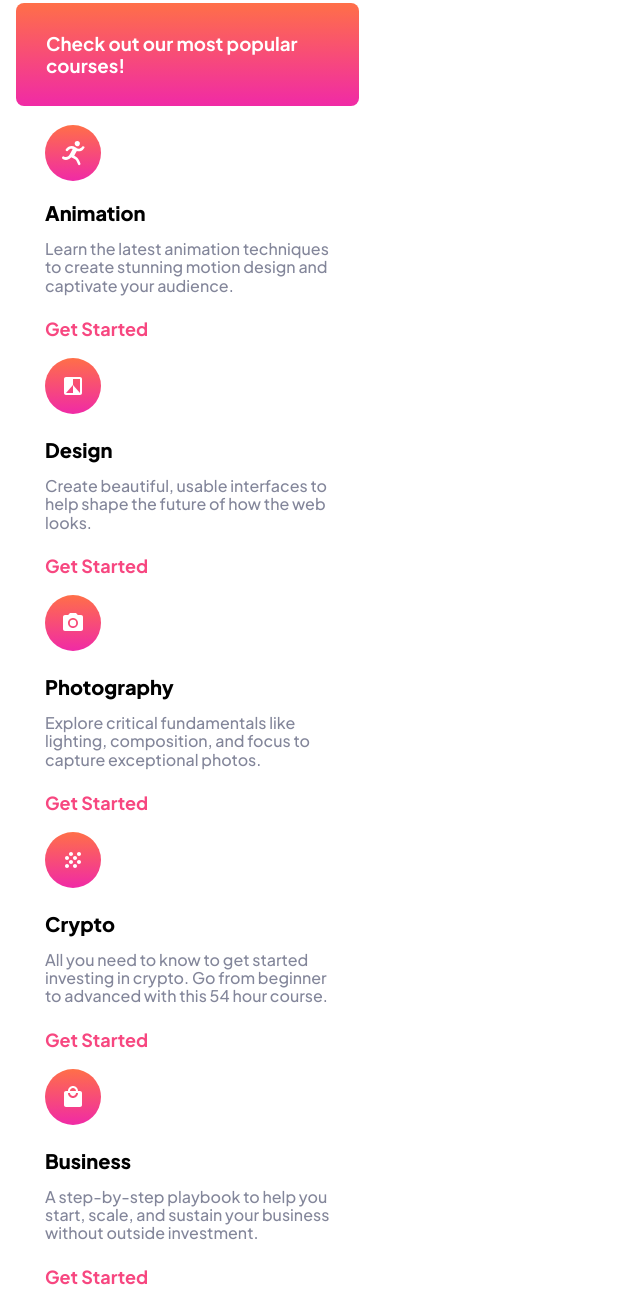
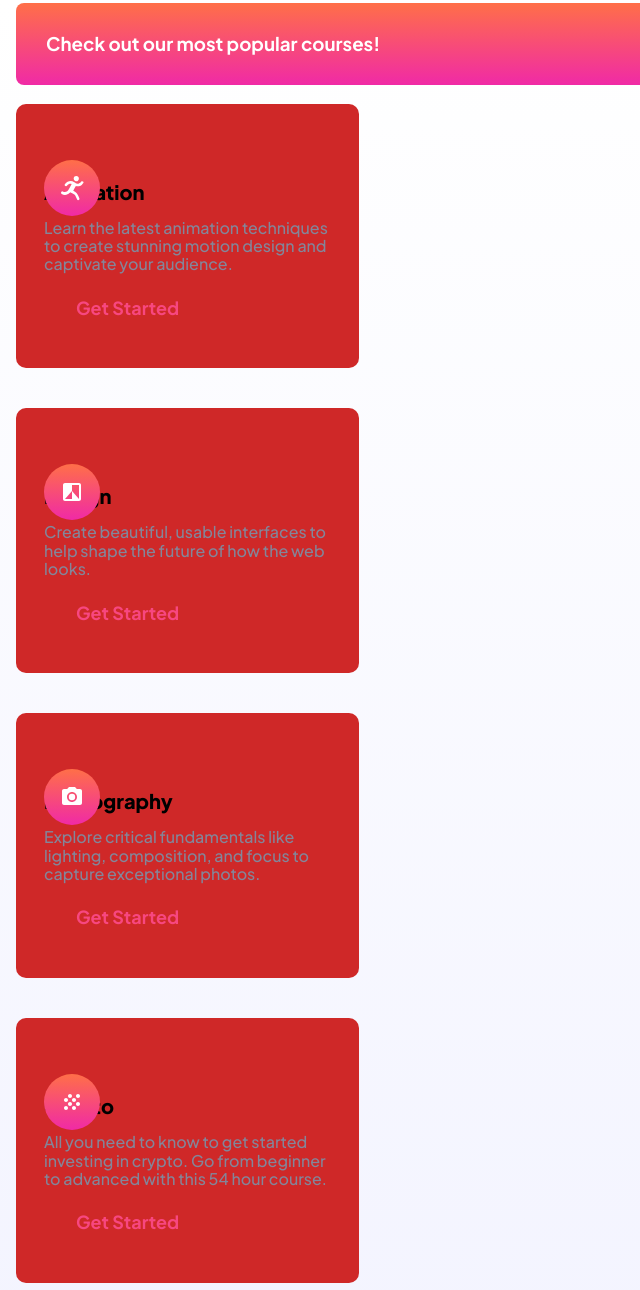
Before and after one commit to tiffanyona6/skilled-elearning-landing-page, a website built with Vite: page src/index.html in a window 1280 px wide. Shown: the part 688-1978 px from the top of the page, without its empty margins (0-640 px from the left). Built offline with nearby package versions, Linux system fonts and the light colour scheme; some packages are replaced by stand-ins of ours.

Commit message:
actualizado 15.04.2024

```diff
--- a/src/index.html
+++ b/src/index.html
@@ -1,15 +1,16 @@
 <!DOCTYPE html>
 <html lang="en">
-
   <head>
     <meta charset="UTF-8" />
     <!-- PON UN FAVICON!!! -->
     <link rel="icon" type="image/svg+xml" href="" />
     <meta name="viewport" content="width=device-width, initial-scale=1.0" />
-  <link rel="preconnect" href="https://fonts.googleapis.com">
-  <link rel="preconnect" href="https://fonts.gstatic.com" crossorigin>
-  <link href="https://fonts.googleapis.com/css2?family=Plus+Jakarta+Sans:ital,wght@0,200..800;1,200..800&display=swap"
-    rel="stylesheet">
+    <link rel="preconnect" href="https://fonts.googleapis.com" />
+    <link rel="preconnect" href="https://fonts.gstatic.com" crossorigin />
+    <link
+      href="https://fonts.googleapis.com/css2?family=Plus+Jakarta+Sans:ital,wght@0,200..800;1,200..800&display=swap"
+      rel="stylesheet"
+    />
     <!-- CAMBIA EL TITLE!!! -->
     <title>Skilled elearning landing page</title>
   </head>
@@ -18,77 +19,105 @@
     <section>
       <main class="main">
         <span class="top-bar">
-        <p class="top-text"> skilled</p>
+          <p class="top-text">skilled</p>
           <a class="button button--blue">Get started</a>
         </span>
         <div>
-        <h1>Maximize skill,
-          minimize budget</h1>
-        <p class="text">Our modern courses across a range of in-demand skills will give you the knowledge you need to
-          live
-          the life you
-          want.</p>
+          <h1>Maximize skill, minimize budget</h1>
+          <p class="text">
+            Our modern courses across a range of in-demand skills will give you
+            the knowledge you need to live the life you want.
+          </p>
           <a class="button button--pink">Get started</a>
         </div>
         <div>
-        <img class="main__image" src="./assets/images/image-hero-mobile.webp" alt="">
+          <img
+            class="main__image"
+            src="./assets/images/image-hero-mobile.webp"
+            alt=""
+          />
         </div>
       </main>
     </section>
     <section class="courses">
       <h3 class="courses__gradiant">Check out our most popular courses!</h3>
-    <div class="courses__padding">
-      <img class="courses_icon" src="./assets/images/icon-animation.svg" alt="Animation">
+      <div class="courses__size">
+        <img
+          class="courses__icon"
+          src="./assets/images/icon-animation.svg"
+          alt="Animation"
+        />
         <p class="courses__black-text">Animation</p>
-      <p class="courses__text">Learn the latest animation techniques to create stunning motion design and captivate your
-        audience.</p>
+        <p class="courses__text">
+          Learn the latest animation techniques to create stunning motion design
+          and captivate your audience.
+        </p>
         <p class="courses__pink-text">Get Started</p>
       </div>
 
-    <div class="courses__padding">
-      <img class="courses__icon" src="./assets/images/icon-design.svg" alt="Desing">
+      <div class="courses__size">
+        <img
+          class="courses__icon"
+          src="./assets/images/icon-design.svg"
+          alt="Desing"
+        />
         <p class="courses__black-text">Design</p>
-      <p class="courses__text">Create beautiful, usable interfaces to help shape the future of how the web looks.</p>
+        <p class="courses__text">
+          Create beautiful, usable interfaces to help shape the future of how
+          the web looks.
+        </p>
         <p class="courses__pink-text">Get Started</p>
       </div>
 
-    <div class="courses__padding">
-      <img class="courses__icon" src="./assets/images/icon-photography.svg" alt="Photography">
+      <div class="courses__size">
+        <img
+          class="courses__icon"
+          src="./assets/images/icon-photography.svg"
+          alt="Photography"
+        />
         <p class="courses__black-text">Photography</p>
-      <p class="courses__text">Explore critical fundamentals like lighting, composition, and focus to capture
-        exceptional photos.</p>
+        <p class="courses__text">
+          Explore critical fundamentals like lighting, composition, and focus to
+          capture exceptional photos.
+        </p>
         <p class="courses__pink-text">Get Started</p>
       </div>
 
-
-
-    <div class="courses__padding">
-      <img class="courses__icon" src="./assets/images/icon-crypto.svg" alt="Crypto">
+      <div class="courses__size">
+        <img
+          class="courses__icon"
+          src="./assets/images/icon-crypto.svg"
+          alt="Crypto"
+        />
         <p class="courses__black-text">Crypto</p>
-      <p class="courses__text">All you need to know to get started investing in crypto. Go from beginner to advanced
-        with this 54 hour course.</p>
+        <p class="courses__text">
+          All you need to know to get started investing in crypto. Go from
+          beginner to advanced with this 54 hour course.
+        </p>
         <p class="courses__pink-text">Get Started</p>
       </div>
 
-
-    <div class="courses__padding">
-      <img class="courses__icon" src="./assets/images/icon-business.svg" alt="Business">
+      <div class="courses__size">
+        <img
+          class="courses__icon"
+          src="./assets/images/icon-business.svg"
+          alt="Business"
+        />
         <p class="courses__black-text">Business</p>
-      <p class="courses__text">A step-by-step playbook to help you start, scale, and sustain your business without
-        outside investment.</p>
+        <p class="courses__text">
+          A step-by-step playbook to help you start, scale, and sustain your
+          business without outside investment.
+        </p>
         <p class="courses__pink-text">Get Started</p>
       </div>
-
     </section>
     <footer class="footer">
       <span class="footer__bar">
-      <p class="footer__text"> skilled</p>
+        <p class="footer__text">skilled</p>
         <a class="button button--purple">Get started</a>
       </span>
     </footer>
 
-
     <script type="module" src="./js/index.js"></script>
   </body>
-
 </html>
--- a/src/scss/blocks/body.scss
+++ b/src/scss/blocks/body.scss
@@ -4,7 +4,4 @@ html {
 
 body {
   font-family: "Plus Jakarta Sans", sans-serif;
-  width: 375px;
-  height: 2615px;
-
 }
--- a/src/scss/blocks/courses.scss
+++ b/src/scss/blocks/courses.scss
@@ -1,45 +1,46 @@
 .courses {
+  position: relative;
   padding: 0 16px 0 16px;
+  background: linear-gradient(#ffffff, #f0f1ff);
+  height: 1695px;
 
   &__gradiant {
     color: white;
-        background: linear-gradient(#FF6F48, #F02AA6);
+    background: linear-gradient(#ff6f48, #f02aa6);
     padding: 30px;
     border-radius: 8px;
   }
 
   &__icon {
     margin-bottom: 24px;
+    position: absolute;
   }
 
   &__black-text {
     font-size: 20px;
     font-weight: 800;
     margin-bottom: 16px;
-
   }
 
   &__text {
     font-size: 16px;
     font-weight: 500;
-        color: #83869A;
+    color: #83869a;
     margin-bottom: 24px;
-
   }
-
-
 
   &__pink-text {
     font-size: 18px;
     font-weight: 700;
-        color: #F74780;
-
+    color: #f74780;
+    padding: 0 32px 0;
   }
 
-    &__padding {
-        padding: 0 28px 0 29px;
+  &__size {
+    padding: 56px 28px 32px;
+    background-color: rgb(207, 40, 40);
+    border-radius: 10px;
+    width: 343px;
+    margin-bottom: 40px;
   }
-
-
-
 }
```
Lines whose indentation alone changed are shown as unchanged.
